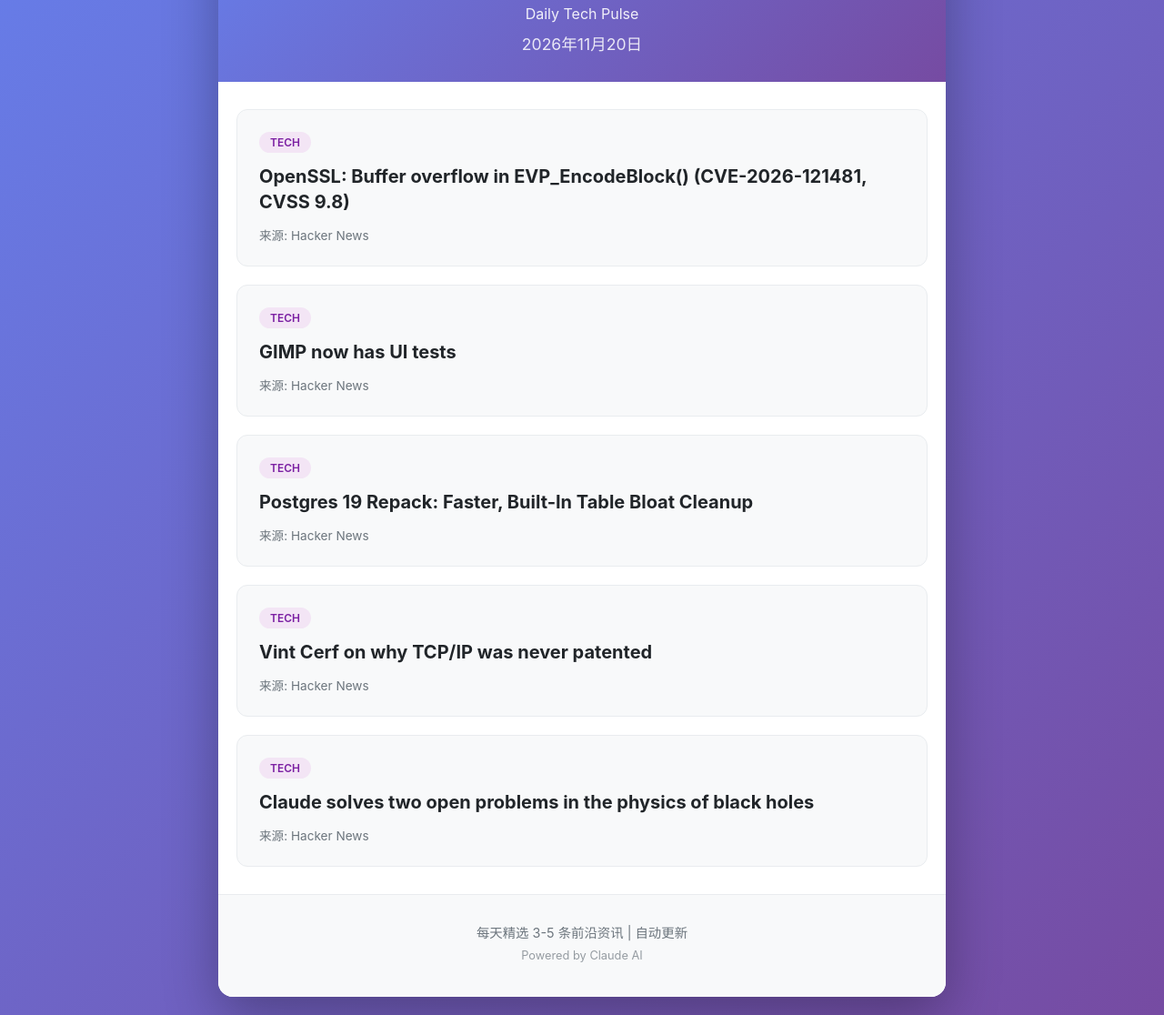
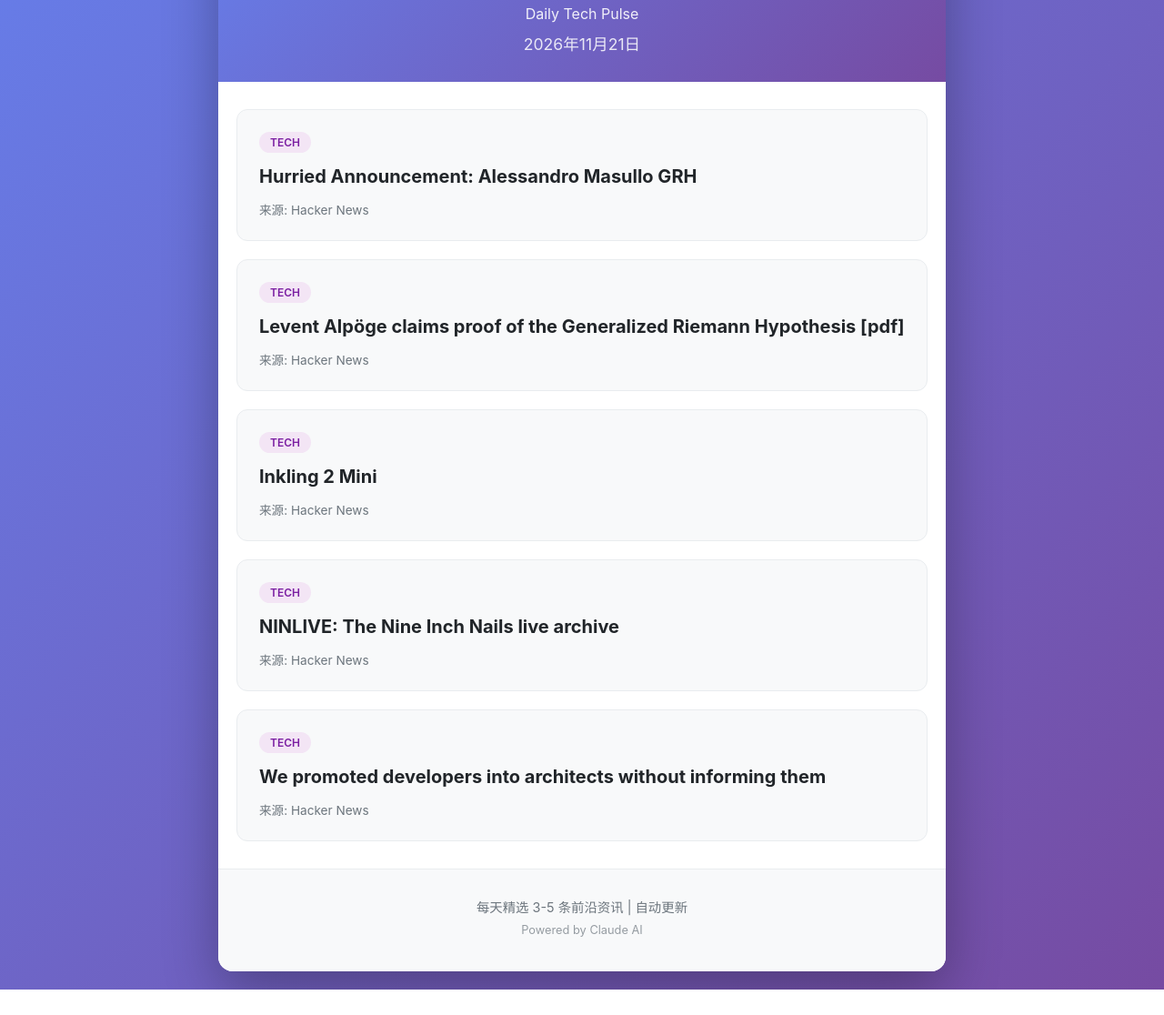
Before and after one commit to guixin1/daily-tech-pulse, a plain HTML site: page index.html in a window 1280 px wide. Shown: the part 121-1237 px from the top of the page at 91% size. After the commit the page ends 1209 px from the top, so only its background shows below. Drawn offline with Linux system fonts and the light colour scheme.

Commit message:
Update daily news - 2026-11-21

```diff
--- a/index.html
+++ b/index.html
@@ -11,7 +11,7 @@
         <header>
             <h1>每日前沿</h1>
             <p class="subtitle">Daily Tech Pulse</p>
-            <p class="date">2026年11月20日</p>
+            <p class="date">2026年11月21日</p>
         </header>
 
         <main>
@@ -19,7 +19,7 @@
 
                 <article class="news-item">
                     <span class="source-tag tech">tech</span>
-                    <h2><a href="https://github.com/openssl/openssl/pull/33652" target="_blank" rel="noopener">OpenSSL: Buffer overflow in EVP_EncodeBlock() (CVE-2026-121481, CVSS 9.8)</a></h2>
+                    <h2><a href="https://math216.wordpress.com/2026/11/20/hurried-announcement-alessandro-masullo-grh/" target="_blank" rel="noopener">Hurried Announcement: Alessandro Masullo GRH</a></h2>
                     <p class="summary"></p>
                     <div class="meta">
                         <span class="source">来源: Hacker News</span>
@@ -28,7 +28,7 @@
 
                 <article class="news-item">
                     <span class="source-tag tech">tech</span>
-                    <h2><a href="https://www.gimp.org/news/2026/11/16/gimp-ui-tests/" target="_blank" rel="noopener">GIMP now has UI tests</a></h2>
+                    <h2><a href="https://alpo.ge/remark.pdf" target="_blank" rel="noopener">Levent Alpöge claims proof of the Generalized Riemann Hypothesis [pdf]</a></h2>
                     <p class="summary"></p>
                     <div class="meta">
                         <span class="source">来源: Hacker News</span>
@@ -37,7 +37,7 @@
 
                 <article class="news-item">
                     <span class="source-tag tech">tech</span>
-                    <h2><a href="https://www.snowflake.com/en/blog/engineering/postgres-19-repack-table-bloat/" target="_blank" rel="noopener">Postgres 19 Repack: Faster, Built-In Table Bloat Cleanup</a></h2>
+                    <h2><a href="https://thinkingmachines.ai/news/inkling-2-mini/" target="_blank" rel="noopener">Inkling 2 Mini</a></h2>
                     <p class="summary"></p>
                     <div class="meta">
                         <span class="source">来源: Hacker News</span>
@@ -46,7 +46,7 @@
 
                 <article class="news-item">
                     <span class="source-tag tech">tech</span>
-                    <h2><a href="https://seremot.com/p/vint-cerf-on-why-tcpip-was-never" target="_blank" rel="noopener">Vint Cerf on why TCP/IP was never patented</a></h2>
+                    <h2><a href="https://ninlive.com/" target="_blank" rel="noopener">NINLIVE: The Nine Inch Nails live archive</a></h2>
                     <p class="summary"></p>
                     <div class="meta">
                         <span class="source">来源: Hacker News</span>
@@ -55,7 +55,7 @@
 
                 <article class="news-item">
                     <span class="source-tag tech">tech</span>
-                    <h2><a href="https://www.anthropic.com/research/claude-black-hole-physics" target="_blank" rel="noopener">Claude solves two open problems in the physics of black holes</a></h2>
+                    <h2><a href="https://manidoraisamy.com/developer-to-architect.html" target="_blank" rel="noopener">We promoted developers into architects without informing them</a></h2>
                     <p class="summary"></p>
                     <div class="meta">
                         <span class="source">来源: Hacker News</span>
```
